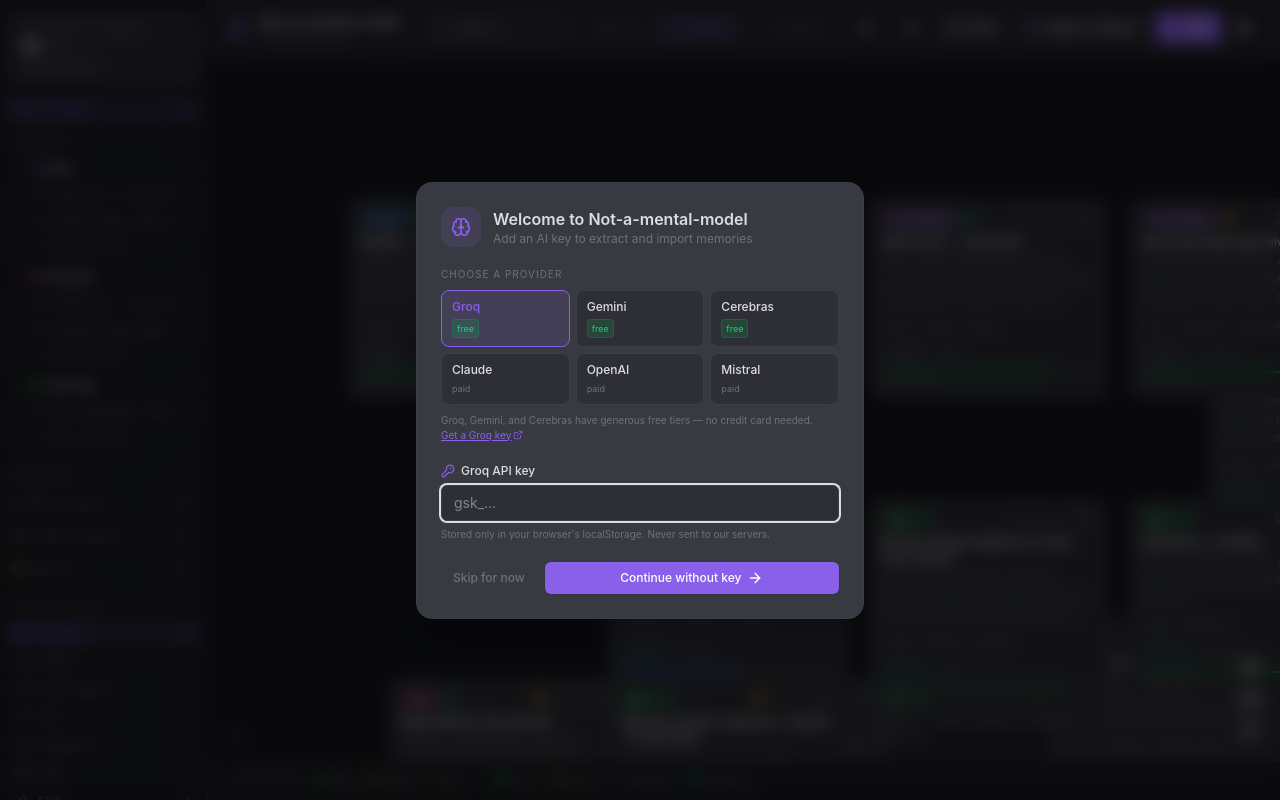
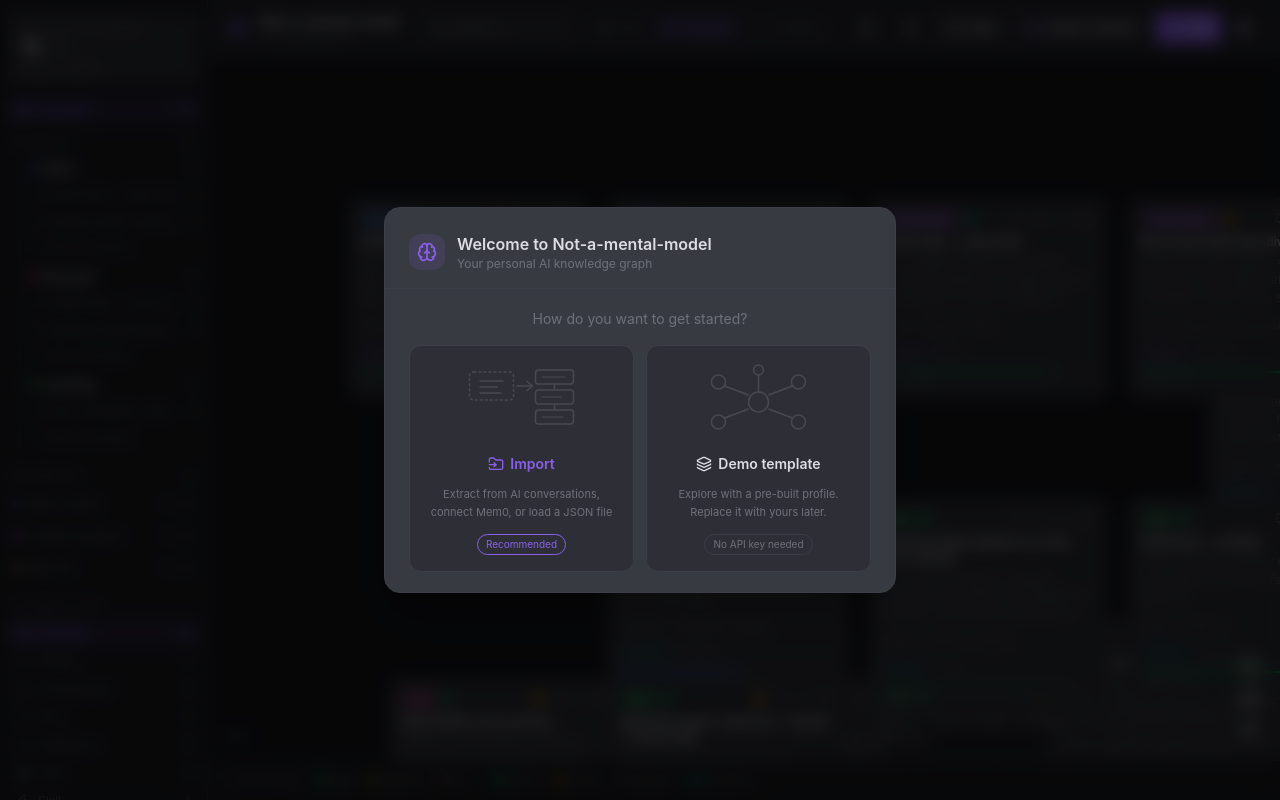
Before and after one commit to R4ph3rd/not-mental-model, a React (Vite) app: page / in a window 1280 px wide. Built offline with nearby package versions, Linux system fonts and the light colour scheme.

Commit message:
feat: onboarding modal with import/template choice cards and wireframe art

```diff
--- a/src/App.tsx
+++ b/src/App.tsx
@@ -169,7 +169,12 @@
   return (
     <TooltipProvider>
       <div className="flex h-screen w-screen t-bg t-text overflow-hidden">
-        {!onboardingDone && <Onboarding onDone={() => setOnboardingDone(true)} />}
+        {!onboardingDone && (
+          <Onboarding
+            onDone={() => setOnboardingDone(true)}
+            onImport={() => { setAiTab('extract'); setAiOpen(true) }}
+          />
+        )}
 
         {/* ── Sidebar ───────────────────────────────────── */}
         <Sidebar
--- a/src/components/Onboarding.tsx
+++ b/src/components/Onboarding.tsx
@@ -1,118 +1,210 @@
 import { useState } from 'react'
-import { Brain, KeyRound, ArrowRight, Check, ExternalLink } from 'lucide-react'
+import { Brain, KeyRound, ArrowRight, Check, ExternalLink, FolderInput, Layers } from 'lucide-react'
 import { Button } from '@/components/ui/button'
 import { Input } from '@/components/ui/input'
 import { cn } from '@/lib/utils'
 
 interface Props {
   onDone: () => void
+  onImport: () => void  // opens Import/Extract dialog
 }
 
+type Step = 'choose' | 'setup-key'
+
 const PROVIDERS = [
-  { id: 'groq',      label: 'Groq',             storageKey: 'mm-groq-key',     placeholder: 'gsk_…',     free: true,  link: 'https://console.groq.com' },
-  { id: 'gemini',    label: 'Gemini',            storageKey: 'mm-gemini-key',   placeholder: 'AIza…',     free: true,  link: 'https://aistudio.google.com/app/apikey' },
-  { id: 'cerebras',  label: 'Cerebras',          storageKey: 'mm-cerebras-key', placeholder: 'csk-…',     free: true,  link: 'https://cloud.cerebras.ai' },
-  { id: 'anthropic', label: 'Claude',            storageKey: 'mm-claude-key',   placeholder: 'sk-ant-…',  free: false, link: 'https://console.anthropic.com' },
-  { id: 'openai',    label: 'OpenAI',            storageKey: 'mm-openai-key',   placeholder: 'sk-…',      free: false, link: 'https://platform.openai.com/api-keys' },
-  { id: 'mistral',   label: 'Mistral',           storageKey: 'mm-mistral-key',  placeholder: 'API key…',  free: false, link: 'https://console.mistral.ai' },
+  { id: 'groq',      label: 'Groq',    storageKey: 'mm-groq-key',     placeholder: 'gsk_…',    free: true,  link: 'https://console.groq.com' },
+  { id: 'gemini',    label: 'Gemini',  storageKey: 'mm-gemini-key',   placeholder: 'AIza…',    free: true,  link: 'https://aistudio.google.com/app/apikey' },
+  { id: 'cerebras',  label: 'Cerebras',storageKey: 'mm-cerebras-key', placeholder: 'csk-…',    free: true,  link: 'https://cloud.cerebras.ai' },
+  { id: 'anthropic', label: 'Claude',  storageKey: 'mm-claude-key',   placeholder: 'sk-ant-…', free: false, link: 'https://console.anthropic.com' },
+  { id: 'openai',    label: 'OpenAI',  storageKey: 'mm-openai-key',   placeholder: 'sk-…',     free: false, link: 'https://platform.openai.com/api-keys' },
+  { id: 'mistral',   label: 'Mistral', storageKey: 'mm-mistral-key',  placeholder: 'API key…', free: false, link: 'https://console.mistral.ai' },
 ]
 
-export function Onboarding({ onDone }: Props) {
+// Wireframe SVG art for "Import" option
+function ImportArt() {
+  return (
+    <svg viewBox="0 0 120 80" className="w-full h-20 opacity-40" fill="none" stroke="currentColor" strokeWidth="1.5">
+      {/* Chat bubble */}
+      <rect x="8" y="10" width="44" height="28" rx="4" strokeDasharray="3 2" />
+      <line x1="18" y1="19" x2="42" y2="19" />
+      <line x1="18" y1="25" x2="36" y2="25" />
+      <line x1="18" y1="31" x2="40" y2="31" />
+      {/* Arrow */}
+      <line x1="55" y1="24" x2="70" y2="24" />
+      <polyline points="65,19 71,24 65,29" />
+      {/* Knowledge nodes */}
+      <rect x="74" y="8" width="38" height="14" rx="3" />
+      <rect x="74" y="28" width="38" height="14" rx="3" />
+      <rect x="74" y="48" width="38" height="14" rx="3" />
+      <line x1="93" y1="22" x2="93" y2="28" />
+      <line x1="93" y1="42" x2="93" y2="48" />
+      {/* Labels (short lines) */}
+      <line x1="80" y1="15" x2="104" y2="15" strokeWidth="1" />
+      <line x1="80" y1="35" x2="100" y2="35" strokeWidth="1" />
+      <line x1="80" y1="55" x2="102" y2="55" strokeWidth="1" />
+    </svg>
+  )
+}
+
+// Wireframe SVG art for "Template" option
+function TemplateArt() {
+  return (
+    <svg viewBox="0 0 120 80" className="w-full h-20 opacity-40" fill="none" stroke="currentColor" strokeWidth="1.5">
+      {/* Central node */}
+      <circle cx="60" cy="40" r="10" />
+      {/* Outer nodes */}
+      <circle cx="20" cy="20" r="7" />
+      <circle cx="100" cy="20" r="7" />
+      <circle cx="20" cy="60" r="7" />
+      <circle cx="100" cy="60" r="7" />
+      <circle cx="60" cy="8" r="5" />
+      {/* Links */}
+      <line x1="50" y1="33" x2="26" y2="24" />
+      <line x1="70" y1="33" x2="94" y2="24" />
+      <line x1="50" y1="47" x2="26" y2="56" />
+      <line x1="70" y1="47" x2="94" y2="56" />
+      <line x1="60" y1="30" x2="60" y2="13" />
+    </svg>
+  )
+}
+
+export function Onboarding({ onDone, onImport }: Props) {
+  const [step, setStep] = useState<Step>('choose')
   const [selected, setSelected] = useState('groq')
   const [key, setKey] = useState('')
   const [saved, setSaved] = useState(false)
 
   const provider = PROVIDERS.find(p => p.id === selected)!
 
-  function handleSave() {
-    if (key.trim()) localStorage.setItem(provider.storageKey, key.trim())
-    localStorage.setItem('mm-onboarding-done', '1')
-    setSaved(true)
-    setTimeout(onDone, 600)
-  }
-
-  function handleSkip() {
+  function handleTemplate() {
     localStorage.setItem('mm-onboarding-done', '1')
     onDone()
   }
 
+  function handleImportChoice() {
+    // Go to key setup first, then open import
+    setStep('setup-key')
+  }
+
+  function handleSaveKey() {
+    if (key.trim()) localStorage.setItem(provider.storageKey, key.trim())
+    localStorage.setItem('mm-onboarding-done', '1')
+    setSaved(true)
+    setTimeout(() => { onDone(); onImport() }, 400)
+  }
+
+  function handleSkipKey() {
+    localStorage.setItem('mm-onboarding-done', '1')
+    onDone()
+    onImport()
+  }
+
   return (
-    <div className="fixed inset-0 z-50 flex items-center justify-center bg-black/60 backdrop-blur-sm">
-      <div className="t-ui border t-border rounded-2xl shadow-2xl w-full max-w-md mx-4 p-6 space-y-5">
-        {/* Logo + title */}
-        <div className="flex items-center gap-3">
-          <div className="h-10 w-10 rounded-xl t-accent-subtle flex items-center justify-center shrink-0">
+    <div className="fixed inset-0 z-50 flex items-center justify-center bg-black/70 backdrop-blur-sm">
+      <div className="t-ui border t-border rounded-2xl shadow-2xl w-full max-w-lg mx-4">
+
+        {/* Header */}
+        <div className="flex items-center gap-3 px-6 pt-6 pb-4 border-b t-border">
+          <div className="h-9 w-9 rounded-xl t-accent-subtle flex items-center justify-center shrink-0">
             <Brain className="h-5 w-5 t-accent" />
           </div>
           <div>
             <h1 className="text-base font-semibold t-text">Welcome to Not-a-mental-model</h1>
-            <p className="text-xs t-muted">Add an AI key to extract and import memories</p>
+            <p className="text-xs t-muted">Your personal AI knowledge graph</p>
           </div>
         </div>
 
-        {/* Provider grid */}
-        <div className="space-y-2">
-          <p className="text-[10px] uppercase tracking-widest t-muted">Choose a provider</p>
+        {step === 'choose' ? (
+          <div className="px-6 py-5 space-y-4">
+            <p className="text-sm t-muted text-center">How do you want to get started?</p>
+
+            {/* Two choice cards */}
+            <div className="grid grid-cols-2 gap-3">
+              {/* Import */}
+              <button
+                onClick={handleImportChoice}
+                className="flex flex-col items-center gap-3 p-4 rounded-xl border t-border t-card hover:t-accent-border hover:t-accent-subtle transition-all text-center group"
+              >
+                <div className="w-full t-muted group-hover:t-accent transition-colors">
+                  <ImportArt />
+                </div>
+                <div className="flex items-center gap-1.5 t-accent">
+                  <FolderInput className="h-4 w-4 shrink-0" />
+                  <span className="text-sm font-semibold">Import</span>
+                </div>
+                <p className="text-[11px] t-muted leading-relaxed">
+                  Extract from AI conversations, connect Mem0, or load a JSON file
+                </p>
+                <span className="text-[10px] t-accent border t-accent-border rounded-full px-2 py-0.5">
+                  Recommended
+                </span>
+              </button>
+
+              {/* Template */}
+              <button
+                onClick={handleTemplate}
+                className="flex flex-col items-center gap-3 p-4 rounded-xl border t-border t-card hover:border-white/20 hover:t-text transition-all text-center group"
+              >
+                <div className="w-full t-muted transition-colors">
+                  <TemplateArt />
+                </div>
+                <div className="flex items-center gap-1.5 t-text">
+                  <Layers className="h-4 w-4 shrink-0" />
+                  <span className="text-sm font-semibold">Demo template</span>
+                </div>
+                <p className="text-[11px] t-muted leading-relaxed">
+                  Explore with a pre-built profile. Replace it with yours later.
+                </p>
+                <span className="text-[10px] t-muted border t-border rounded-full px-2 py-0.5">
+                  No API key needed
+                </span>
+              </button>
+            </div>
+          </div>
+        ) : (
+          <div className="px-6 py-5 space-y-4">
+            <p className="text-sm t-text font-medium">Add an API key to power AI features</p>
+            <p className="text-xs t-muted">Keys are stored only in your browser. Groq, Gemini and Cerebras are free.</p>
+
+            {/* Provider picker */}
             <div className="grid grid-cols-3 gap-1.5">
               {PROVIDERS.map(p => (
-              <button
-                key={p.id}
-                onClick={() => { setSelected(p.id); setKey('') }}
-                className={cn(
-                  'flex flex-col items-start gap-1 px-2.5 py-2 rounded-lg border text-left transition-colors',
-                  selected === p.id
-                    ? 't-accent-border t-accent-subtle'
-                    : 't-border t-card hover:t-text'
-                )}
-              >
-                <span className={cn('text-xs font-medium', selected === p.id ? 't-accent' : 't-text')}>
-                  {p.label}
-                </span>
+                <button key={p.id} onClick={() => { setSelected(p.id); setKey('') }}
+                  className={cn('flex flex-col items-start gap-1 px-2.5 py-2 rounded-lg border text-left transition-colors',
+                    selected === p.id ? 't-accent-border t-accent-subtle' : 't-border t-card hover:t-text')}>
+                  <span className={cn('text-xs font-medium', selected === p.id ? 't-accent' : 't-text')}>{p.label}</span>
                   {p.free
                     ? <span className="text-[9px] px-1 py-0.5 rounded bg-green-500/15 text-green-400 border border-green-500/20">free</span>
-                  : <span className="text-[9px] t-muted">paid</span>
-                }
+                    : <span className="text-[9px] t-muted">paid</span>}
                 </button>
               ))}
             </div>
-          <p className="text-[10px] t-muted">
-            Groq, Gemini, and Cerebras have generous free tiers — no credit card needed.{' '}
+
+            <div className="space-y-1.5">
+              <p className="text-xs t-text font-medium flex items-center gap-1.5">
+                <KeyRound className="h-3.5 w-3.5 t-accent" />{provider.label} API key
                 <a href={provider.link} target="_blank" rel="noopener noreferrer"
-              className="t-accent underline inline-flex items-center gap-0.5">
-              Get a {provider.label} key <ExternalLink className="h-2.5 w-2.5" />
+                  className="t-accent ml-auto flex items-center gap-0.5 text-[10px] underline">
+                  Get key <ExternalLink className="h-2.5 w-2.5" />
                 </a>
               </p>
+              <Input type="password" value={key} onChange={e => setKey(e.target.value)}
+                placeholder={provider.placeholder} autoFocus
+                onKeyDown={e => e.key === 'Enter' && handleSaveKey()} />
             </div>
 
-        {/* Key input */}
-        <div className="space-y-1.5">
-          <p className="text-xs t-text font-medium flex items-center gap-1.5">
-            <KeyRound className="h-3.5 w-3.5 t-accent" />
-            {provider.label} API key
-          </p>
-          <Input
-            type="password"
-            value={key}
-            onChange={e => setKey(e.target.value)}
-            placeholder={provider.placeholder}
-            autoFocus
-            onKeyDown={e => e.key === 'Enter' && handleSave()}
-          />
-          <p className="text-[10px] t-muted">Stored only in your browser's localStorage. Never sent to our servers.</p>
-        </div>
-
-        {/* Actions */}
             <div className="flex gap-2">
-          <Button variant="ghost" size="sm" onClick={handleSkip} className="t-muted">
+              <Button variant="ghost" size="sm" onClick={handleSkipKey} className="t-muted">
                 Skip for now
               </Button>
-          <Button size="sm" onClick={handleSave} className="flex-1" disabled={saved}>
+              <Button size="sm" onClick={handleSaveKey} className="flex-1" disabled={saved}>
                 {saved
                   ? <><Check className="h-4 w-4" /> Saved</>
-              : <>{key.trim() ? 'Save & continue' : 'Continue without key'} <ArrowRight className="h-4 w-4" /></>
-            }
+                  : <>{key.trim() ? 'Save & open import' : 'Continue without key'} <ArrowRight className="h-4 w-4" /></>}
               </Button>
             </div>
+          </div>
+        )}
       </div>
     </div>
   )
```
Lines whose indentation alone changed are shown as unchanged.
